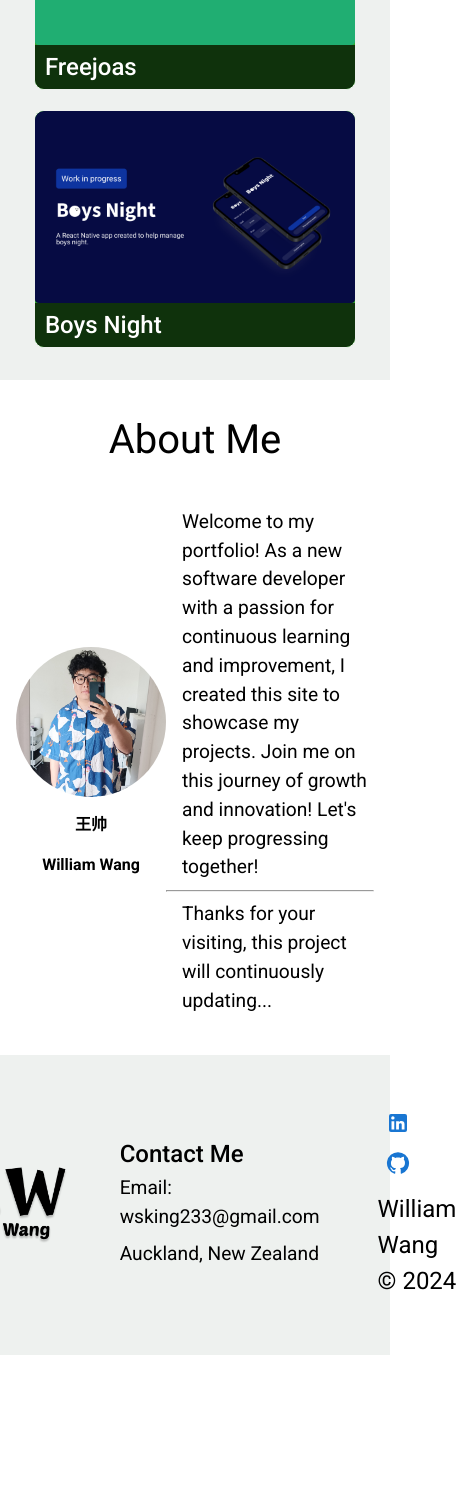
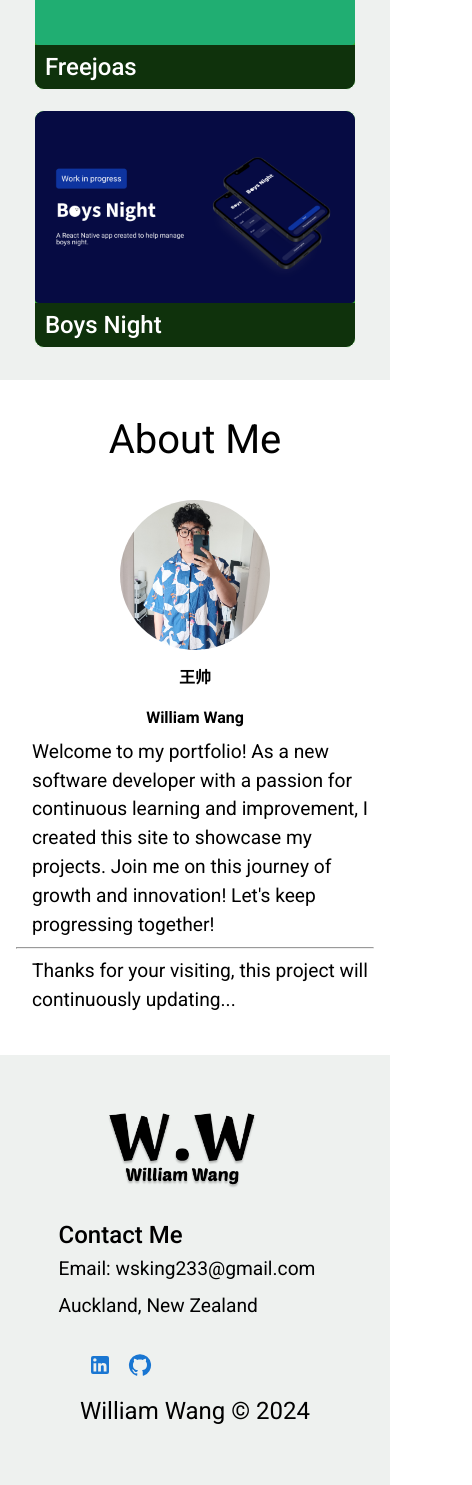
Before and after one commit to wsking233/Profile-Page, a React (Create React App) app in the folder william-profile/: page / in a window 390 px wide. Shown: the part 1671-3156 px from the top of the page, 472 px wide, since content can reach past the window. Before the commit the page ends 3026 px from the top, so only its background shows below. Built offline with nearby package versions, Linux system fonts and the light colour scheme.

Commit message:
adjusting styles on mobile devices

```diff
--- a/william-profile/src/styles/About.css
+++ b/william-profile/src/styles/About.css
@@ -22,3 +22,10 @@
     border-radius: 50%;
     object-fit: cover;
 }
+
+@media screen and (max-width: 490px){
+    .topContainer{
+        display: flex;
+        flex-direction: column;
+    }
+}
--- a/william-profile/src/styles/Footer.css
+++ b/william-profile/src/styles/Footer.css
@@ -55,3 +55,10 @@ footer{
     font-size: 24px;
     color: var(--text-color);
 }
+
+@media screen and (max-width: 490px){
+    .footerContainer{
+        display: flex;
+        flex-direction: column;
+    }
+}
```
